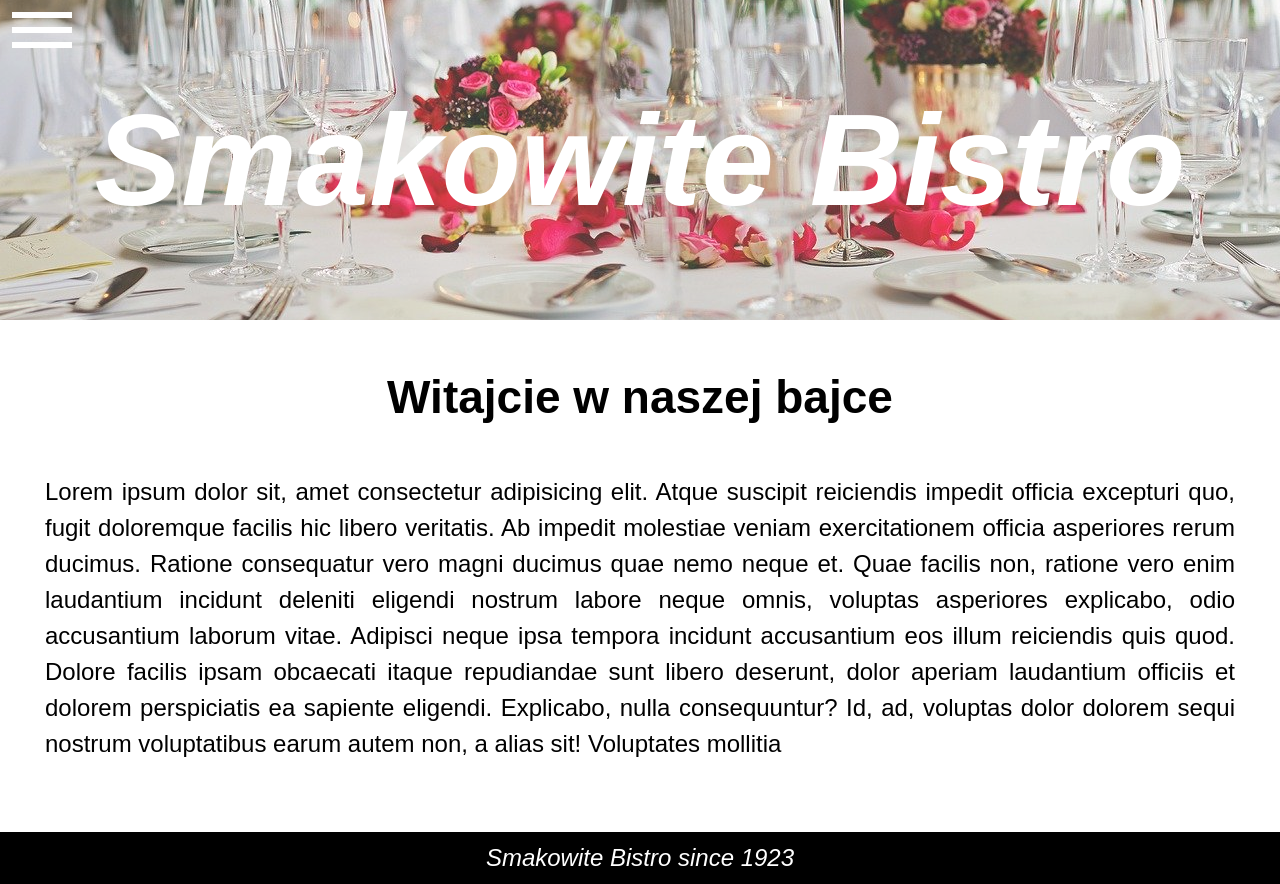
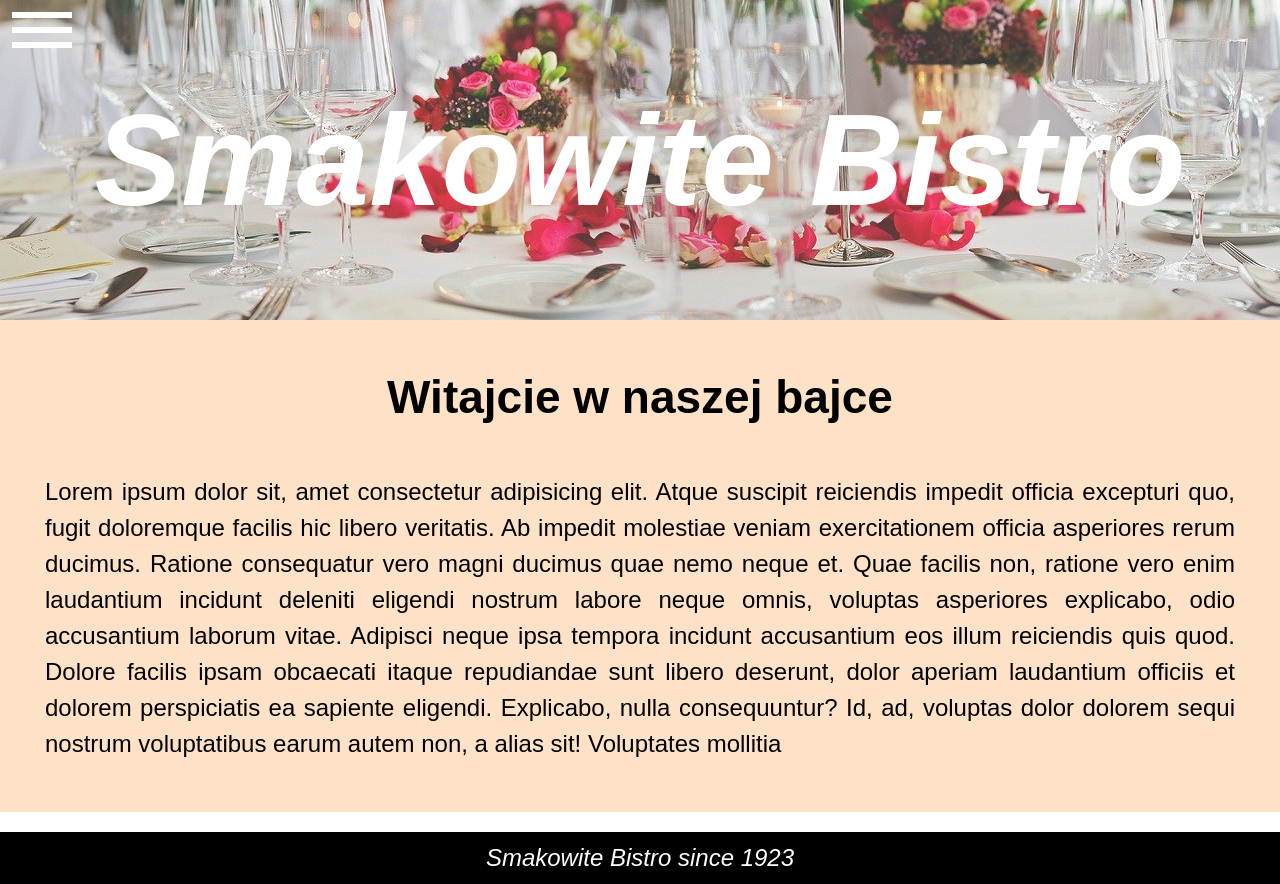
Before and after one commit to wasiak93/restaurant-spa, a React (Create React App) app: page / in a window 1280 px wide. Built offline with nearby package versions, Linux system fonts and the light colour scheme.

Commit message:
background color for .main

```diff
--- a/src/styles/App.css
+++ b/src/styles/App.css
@@ -7,7 +7,9 @@
   font-family: arial;
 }
 
-
+.main {
+  background-color: #FEE2C7;
+}
 
 header {
   flex-basis: 40vh;
```
